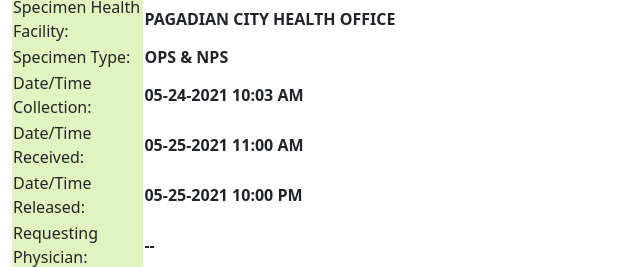
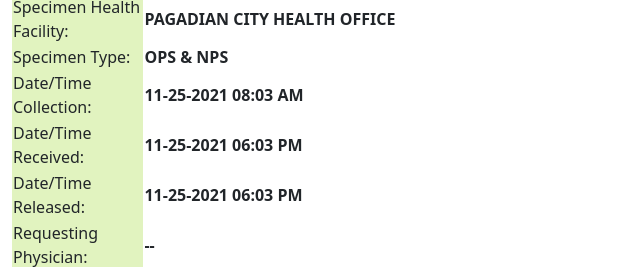
Before and after one commit to annek1022/jun, a plain HTML site: page ZDSMC.html in a window 1280 px wide. Shown: the part 384-651 px from the top of the page, 0-640 px from the left. Drawn offline with Linux system fonts and the light colour scheme; no server answers.

Commit message:
Update ZDSMC.html

```diff
--- a/ZDSMC.html
+++ b/ZDSMC.html
@@ -120,17 +120,17 @@
                                   </tr>
                                   <tr>
                                     <td id="datafield" style="background-color:#e1f3bf">Date/Time Collection:</td>
-                                    <td class="dush" id="lbltimecollect" style="vertical-align: middle; text-align: left;">05-24-2021 10:03 AM</td>
+                                    <td class="dush" id="lbltimecollect" style="vertical-align: middle; text-align: left;">11-25-2021 08:03 AM</td>
                                     <td id="llstat" style="vertical-align: middle; text-align: center; font-weight:bold;"></td>
                                   </tr>
                                   <tr>
                                     <td id="datafield" style="background-color:#e1f3bf">Date/Time Received:</td>
-                                    <td class="dush" id="lbltimereceived" style="vertical-align: middle; text-align: left;">05-25-2021 11:00 AM</td>
+                                    <td class="dush" id="lbltimereceived" style="vertical-align: middle; text-align: left;">11-25-2021 06:03 PM</td>
                                     <td id="llstat" style="vertical-align: middle; text-align: center; font-weight:bold;"></td>
                                   </tr>
                                   <tr>
                                     <td id="datafield" style="background-color:#e1f3bf">Date/Time Released:</td>
-                                    <td class="dush" id="lbltimereleased" style="vertical-align: middle; text-align: left;">05-25-2021 10:00 PM</td>
+                                    <td class="dush" id="lbltimereleased" style="vertical-align: middle; text-align: left;">11-25-2021 06:03 PM</td>
                                     <td id="llstat" style="vertical-align: middle; text-align: center; font-weight:bold;"></td>
                                   </tr>
                                   <tr>
```
